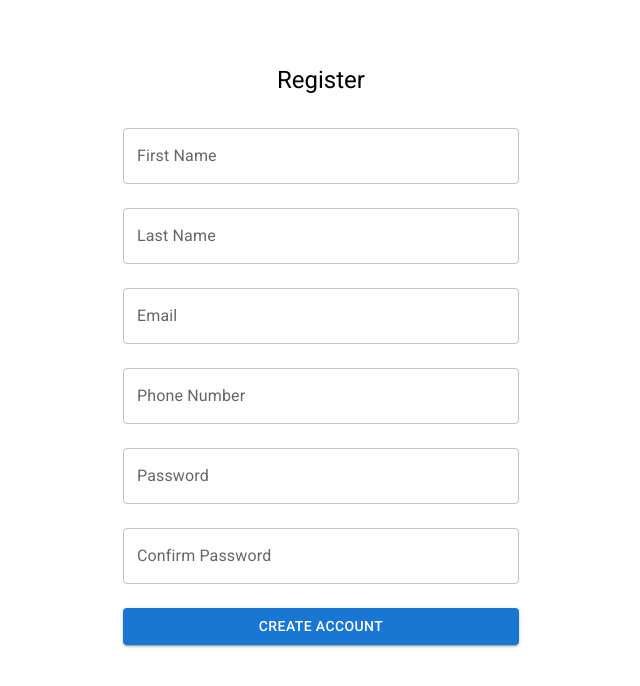
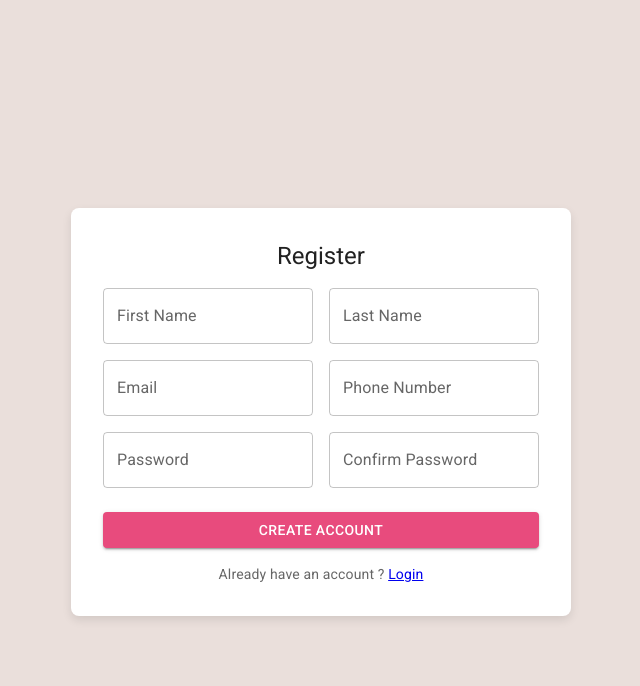
Before and after one commit to Pratheesh18/Recipe-Application, a React (Vite) app in the folder Frontend/recipe-app/: page /register in a window 1280 px wide. Shown: the top 686 px of the page, without its empty margins (319-959 px from the left). Built offline with nearby package versions, Linux system fonts and the light colour scheme.

Commit message:
implemented client side routes

```diff
--- a/Frontend/recipe-app/package.json
+++ b/Frontend/recipe-app/package.json
@@ -14,6 +14,7 @@
     "@emotion/styled": "^11.13.0",
     "@fontsource/roboto": "^5.1.0",
     "@hookform/resolvers": "^3.9.1",
+    "@mui/icons-material": "^6.1.5",
     "@mui/material": "^6.1.5",
     "axios": "^1.7.7",
     "react": "^18.3.1",
--- a/Frontend/recipe-app/src/App.jsx
+++ b/Frontend/recipe-app/src/App.jsx
@@ -1,11 +1,17 @@
-
+import {BrowserRouter as Router , Routes , Route} from 'react-router-dom';
+import Login from './components/Login';
 import Register from "./components/Register";
 
 
 const App = () => {
   return(
     <>
-      <Register />
+      <Router>
+        <Routes>
+          <Route path='/' element={<Login />} />
+          <Route path='/register' element={<Register />} />
+        </Routes>
+      </Router>
     </>
   )
 };
--- /dev/null
+++ b/Frontend/recipe-app/src/components/Login.jsx
@@ -0,0 +1,61 @@
+import { useForm } from "react-hook-form";
+import { yupResolver } from "@hookform/resolvers/yup";
+import * as Yup from 'yup';
+import { TextField , Button,Typography,Box,Container,Paper } from "@mui/material";
+import api from "../api";
+import {Link , useNavigate} from 'react-router-dom';
+
+
+const loginFormValidation = Yup.object().shape({
+    email : Yup.string().email('Invalida email format').required('Email is required'),
+    password : Yup.string().required('Password is required'),
+});
+
+const Login = () => {
+    const navigate = useNavigate();
+    const {register , handleSubmit,formState:{errors}} = useForm({resolver:yupResolver(loginFormValidation)});
+
+    const onSubmit = async (data) => {
+        try{
+            const response = await api.post('/auth/login',{
+                email : data.email,
+                password : data.password,
+            });
+            localStorage.setItem('token',response.data.token);
+            navigate('/home');
+            console.log(response.data);
+        }catch(error){
+            console.error('Login error',error.response?.data);
+        }
+    };
+
+    return(
+        <Box sx={{backgroundColor:'#EADFDB',minHeight:'100vh',display:'flex',justifyContent:'center',alignItems:'center'}}>
+            <Container maxWidth="sm">
+                <Paper elevation={3} sx={{p:{xs:2,sm:4},borderRadius:2,boxShadow:'0 4px 10px rgba(0,0,0,0.1)',maxWidth:500,mx:'auto'}}>
+                    <Box sx={{display:'flex',flexDirection:'column',alignItems:'center'}}>
+                        <Typography variant="h5" component="h1" sx={{mb:2}}>
+                            Login
+                        </Typography>
+                        <form onSubmit={handleSubmit(onSubmit)} noValidate>
+                            <Box sx={{mb:2}}>
+                                <TextField label="Email" fullWidth {...register('email')} error={!!errors.email} helperText={errors.email?.message} />
+                            </Box>
+                            <Box sx={{mb:2}}>
+                                <TextField label="Password" type="password" fullWidth {...register('password')} error={!!errors.password} helperText={errors.password?.message} />
+                            </Box>
+                            <Button type="submit" fullWidth variant="contained" sx={{mt:3,backgroundColor:'#E84B7D'}}>
+                                SIGN IN
+                            </Button>
+                        </form>
+                        <Typography variant="body2">
+                            Dont have an account ? <Link to="/register"> Create an account </Link>
+                        </Typography>
+                    </Box>
+                </Paper>
+            </Container>
+        </Box>
+    )
+};
+
+export default Login;
--- a/Frontend/recipe-app/src/components/Register.jsx
+++ b/Frontend/recipe-app/src/components/Register.jsx
@@ -1,27 +1,130 @@
-import React from "react";
-import {TextField,Button,Typography,Box,Container} from '@mui/material';
+import {TextField,Button,Typography,Box,Container, Paper} from '@mui/material';
+import {useForm} from 'react-hook-form';
+import * as Yup from 'yup';
+import {yupResolver} from '@hookform/resolvers/yup';
+import api from "../api";
+import { Link } from 'react-router-dom';
 
 
+const formValidation = Yup.object().shape({
+    firstName : Yup.string().required('First Name is required'),
+    lastName: Yup.string().required('Last Name is required'),
+    email : Yup.string().email('Invalid email format').required('Email is required'),
+    phoneNumber : Yup.string().matches(/^[0-9]+$/, 'Must be only digits').min(10,'Phone number must be at leats 10 digits').required('Phone number is required'),
+    password : Yup.string().min(6,'Password must be at least 6 characters').required('Password is required'),
+    confirmPassword : Yup.string().oneOf([Yup.ref('password'),null],'Passwords must match').required('Confirm Password is required'),
+});
+
 const Register = () => {
+    const {register , handleSubmit , formState:{errors}} = useForm({resolver:yupResolver(formValidation)});
+
+    const onSubmit = async (data) => {
+        try{
+            const res = await api.post('/auth/register',{
+                firstName : data.firstName,
+                lastName : data.lastName,
+                email : data.email,
+                phoneNumber : data.phoneNumber,
+                password : data.password,
+            });
+            console.log(res.data);
+        }catch(error){
+            console.error('Registration error',error);
+        }
+    }
+
     return(
-      <Container maxWidth="xs">
-        <Box sx={{display:'flex',flexDirection:'column',alignItems:'center',mt:8}}>
-            <Typography variant="h5" sx={{mb:2}}>
+        <Box
+            sx={{
+                backgroundColor: '#EADFDB',
+                minHeight: '100vh',
+                display: 'flex',
+                justifyContent: 'center',
+                alignItems: 'center',
+            }}
+        >
+       <Container maxWidth="sm">
+        <Paper elevation={3} sx={{p:{xs:2,sm:4},mt:3,borderRadius:2,boxShadow:'0 4px 10px rgba(0,0,0,0.1)',maxWidth:500,mx:'auto'}}>
+            <Box sx={{display:'flex',flexDirection:'column',alignItems:'center'}}>
+                <Typography variant="h5" component="h1" sx={{mb:2}}>
                     Register
                 </Typography>
-            <form noValidate>
-                <TextField label='First Name' fullWidth margin="normal" />
-                <TextField label='Last Name' fullWidth margin="normal" />
-                <TextField label='Email' fullWidth margin="normal" />
-                <TextField label='Phone Number' fullWidth margin="normal" />
-                <TextField label='Password' fullWidth margin="normal" />
-                <TextField label='Confirm Password' fullWidth margin="normal" />
-                <Button fullWidth variant="contained" color="primary" sx={{mt:2}}>
+                <form onSubmit={handleSubmit(onSubmit)} noValidate>
+                        <Box
+                            sx={{
+                                display: 'flex',
+                                flexWrap: 'wrap',
+                                gap: 2,
+                            }}
+                        >
+                            <Box sx={{ flex: '1 1 45%' }}>
+                                <TextField
+                                    label="First Name"
+                                    fullWidth
+                                    {...register('firstName')}
+                                    error={!!errors.firstName}
+                                    helperText={errors.firstName?.message}
+                                />
+                            </Box>
+                            <Box sx={{ flex: '1 1 45%' }}>
+                                <TextField
+                                    label="Last Name"
+                                    fullWidth
+                                    {...register('lastName')}
+                                    error={!!errors.lastName}
+                                    helperText={errors.lastName?.message}
+                                />
+                            </Box>
+                            <Box sx={{ flex: '1 1 45%' }}>
+                                <TextField
+                                    label="Email"
+                                    fullWidth
+                                    {...register('email')}
+                                    error={!!errors.email}
+                                    helperText={errors.email?.message}
+                                />
+                            </Box>
+                            <Box sx={{ flex: '1 1 45%' }}>
+                                <TextField
+                                    label="Phone Number"
+                                    fullWidth
+                                    {...register('phoneNumber')}
+                                    error={!!errors.phoneNumber}
+                                    helperText={errors.phoneNumber?.message}
+                                />
+                            </Box>
+                            <Box sx={{ flex: '1 1 45%' }}>
+                                <TextField
+                                    label="Password"
+                                    type="password"
+                                    fullWidth
+                                    {...register('password')}
+                                    error={!!errors.password}
+                                    helperText={errors.password?.message}
+                                />
+                            </Box>
+                            <Box sx={{ flex: '1 1 45%' }}>
+                                <TextField
+                                    label="Confirm Password"
+                                    type="password"
+                                    fullWidth
+                                    {...register('confirmPassword')}
+                                    error={!!errors.confirmPassword}
+                                    helperText={errors.confirmPassword?.message}
+                                />
+                            </Box>
+                        </Box>
+                        <Button type="submit" fullWidth variant="contained" color="primary" sx={{ mt: 3 , backgroundColor:'#E84B7D' }}>
                             Create Account
                         </Button>
                     </form>
+                    <Typography variant="body2" color="textSecondary" sx={{mt:2}}>
+                        Already have an account ? <Link to="/"> Login </Link>
+                    </Typography>
             </Box>
+        </Paper>
        </Container>
+       </Box>
     )
 };
 
```
Also changed, not shown: Frontend/recipe-app/src/components/Home.jsx (added), 1 other file (tests, documents, lock files or other folders). Lines whose indentation alone changed are shown as unchanged.
